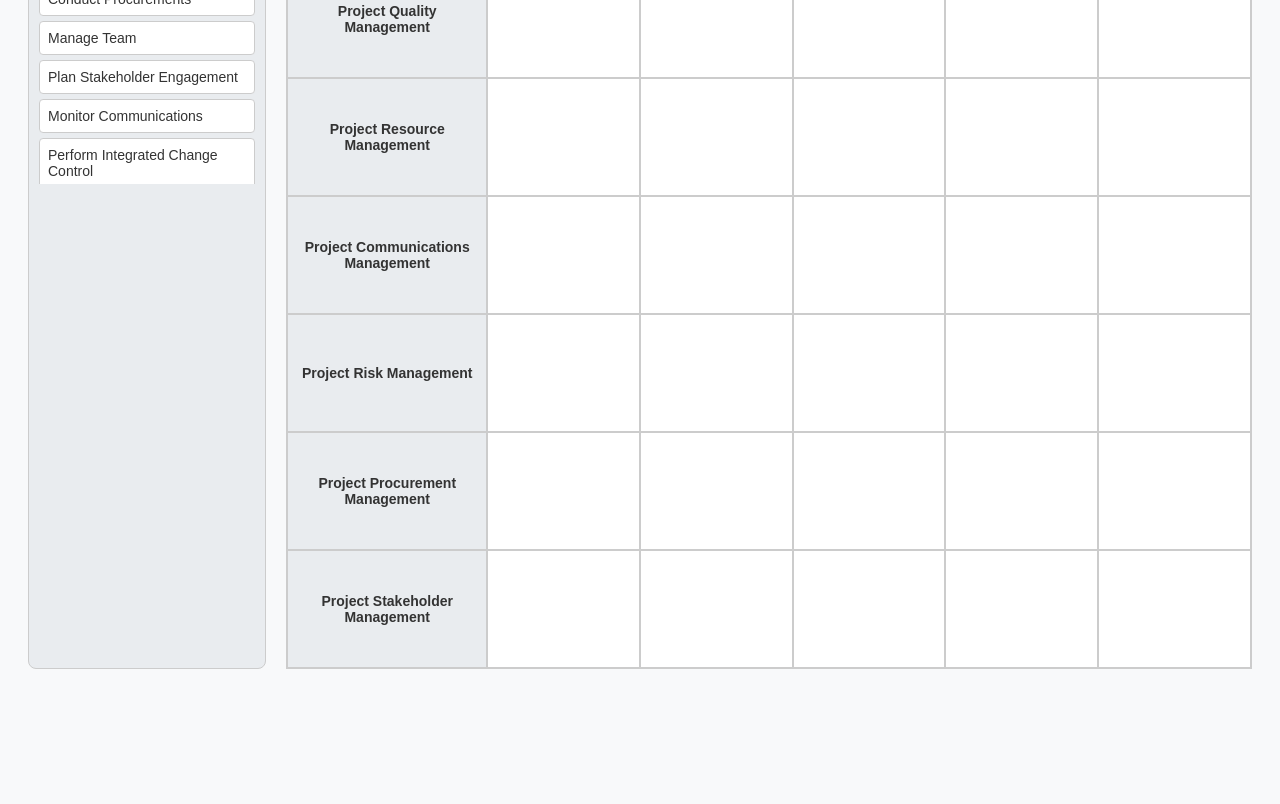
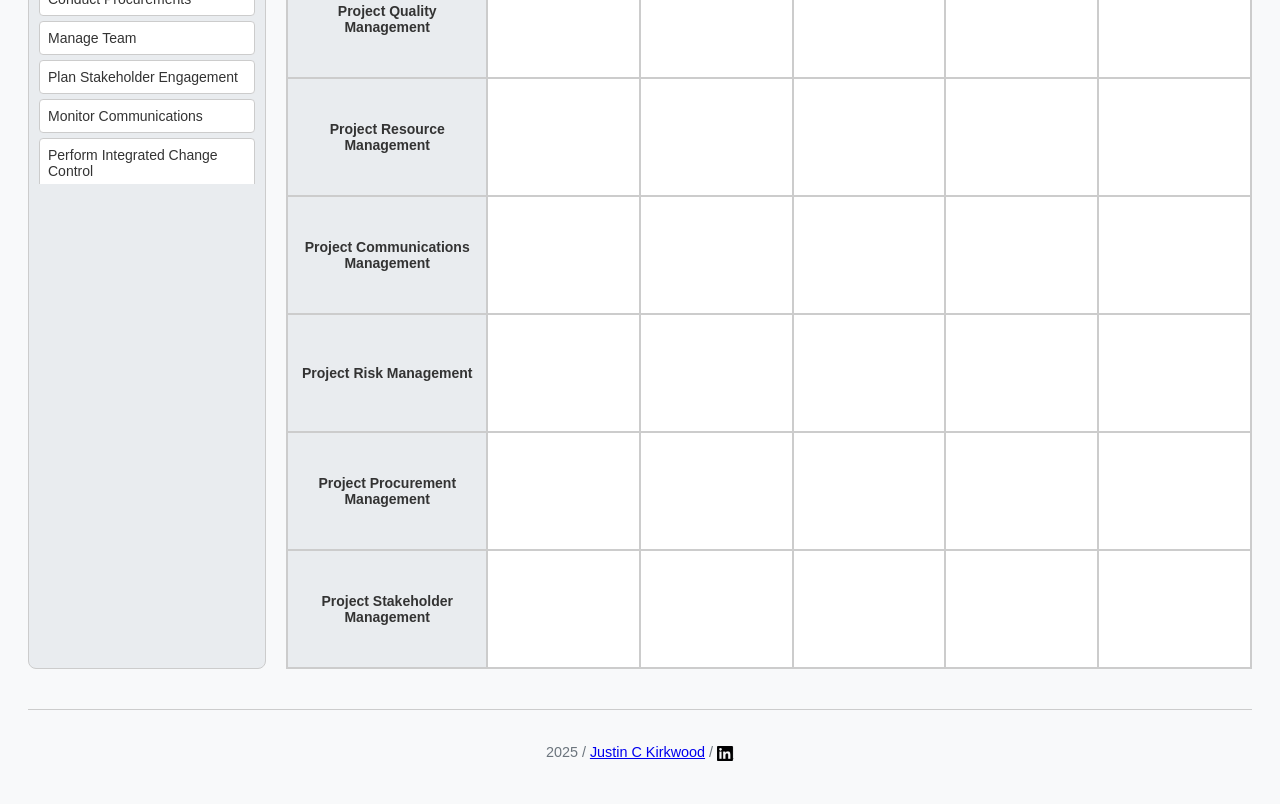
Before and after one commit to krkwd/pmpchart, a plain HTML site: page index.html in a window 1280 px wide. Shown: the part 722-1526 px from the top of the page. Before the commit the page ends 1419 px from the top, so only its background shows below. Drawn offline with Linux system fonts and the light colour scheme.

Commit message:
Added footer

```diff
--- a/index.html
+++ b/index.html
@@ -23,5 +23,16 @@
             </div>
     </div>
     <script src="script.js"></script>
+
+<footer>
+    <p>
+        2025 / <a href="https://justinckirkwood.net" target="_blank">Justin C Kirkwood</a> /
+        <a href="https://linkedin.com/in/justinkirkwood" target="_blank">
+            <img src="images/li-icon.png" alt="LinkedIn Profile" class="social-icon">
+        </a>
+    </p>
+</footer>
+
+
 </body>
 </html>
--- a/style.css
+++ b/style.css
@@ -124,3 +124,19 @@ h1, h2 {
     background-color: var(--incorrect-bg);
     border-color: #f5c6cb;
 }
+
+footer {
+    width: 100%;                  /* Ensures the footer spans the full width */
+    text-align: center;           /* Centers the text and icons */
+    margin-top: 40px;             /* Adds space above the footer */
+    padding-top: 20px;            /* Adds space below the separator line */
+    border-top: 1px solid #ccc;   /* A subtle line to separate it from the game */
+    color: #6c757d;               /* A muted gray color for the text */
+    font-size: 0.9em;             /* Makes the font slightly smaller */
+}
+
+.social-icon {
+    height: 1.1em; /* Sets the icon height relative to the text size */
+    width: auto;   /* Maintains the icon's aspect ratio */
+    vertical-align: middle; /* Aligns the icon nicely with the text line */
+}
```
Also changed, not shown: images/li-icon.png (added).
